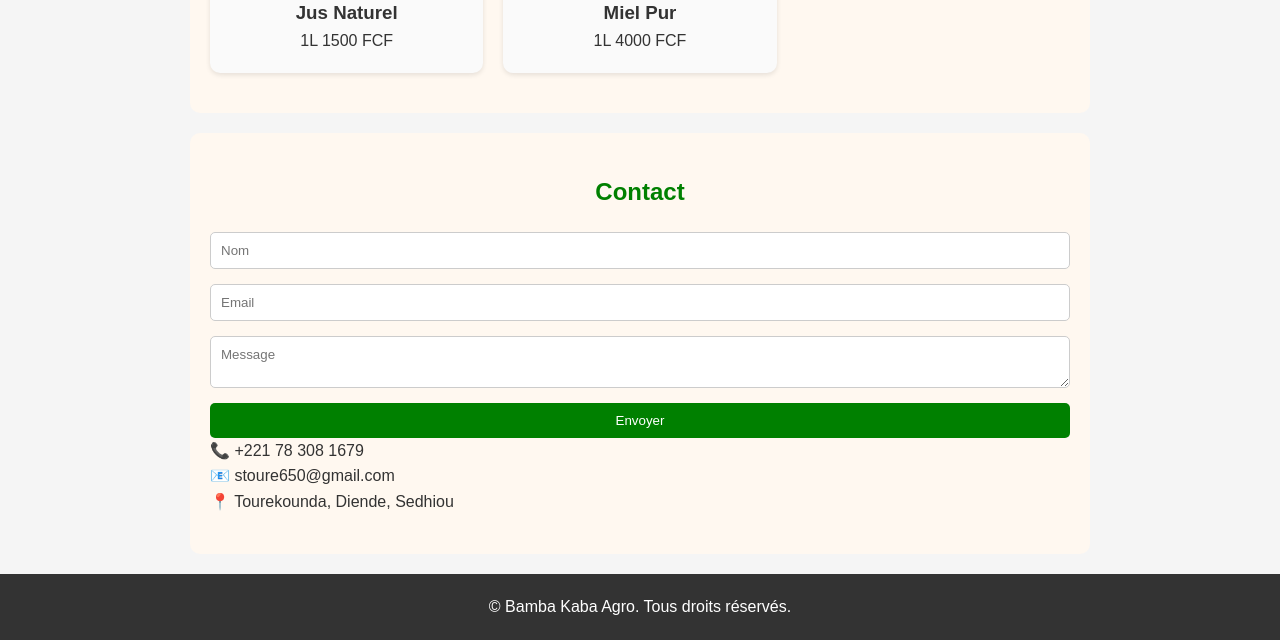
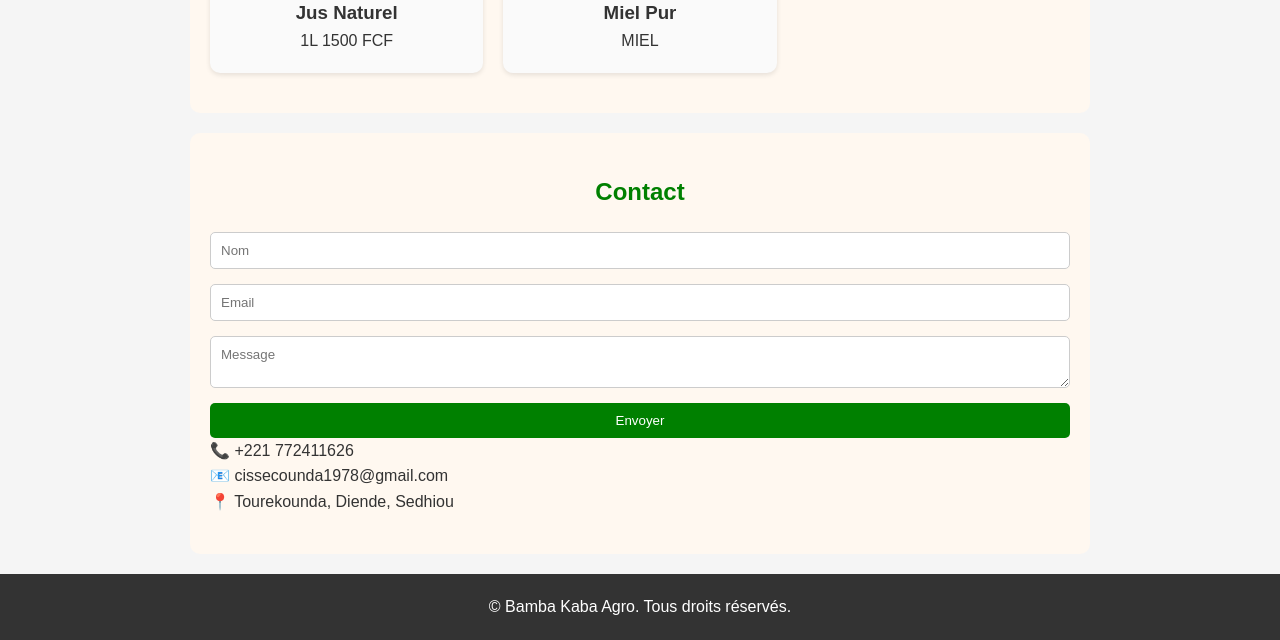
Before and after one commit to bamba-kaba-agro/BAMBA, a plain HTML site: page index.html in a window 1280 px wide. Shown: the part 1059-1699 px from the top of the page. Drawn offline with Linux system fonts and the light colour scheme.

Commit message:
Update index.html

```diff
--- a/index.html
+++ b/index.html
@@ -58,7 +58,7 @@
       <div class="product">
         <img src="miel.jpg" alt="Miel Pur" />
         <h3>Miel Pur</h3>
-        <p>1L 4000 FCF</p>
+        <p>MIEL</p>
       </div>
     </div>
   </section>
@@ -71,8 +71,8 @@
       <textarea placeholder="Message" required></textarea>
       <button type="submit">Envoyer</button>
     </form>
-    <p>📞 +221 78 308 1679</p>
-    <p>📧 stoure650@gmail.com</p>
+    <p>📞 +221 772411626</p>
+    <p>📧 cissecounda1978@gmail.com</p>
     <p>📍 Tourekounda, Diende, Sedhiou</p>
   </section>
 
```
